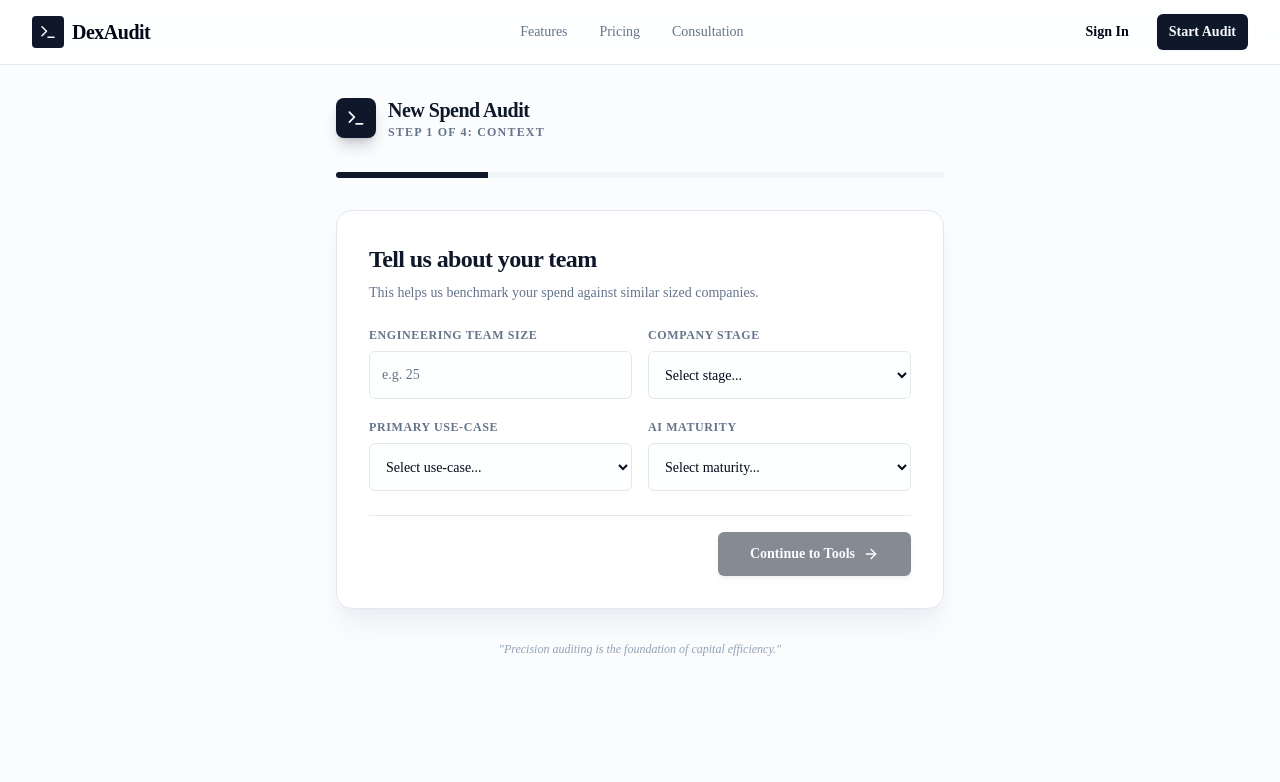
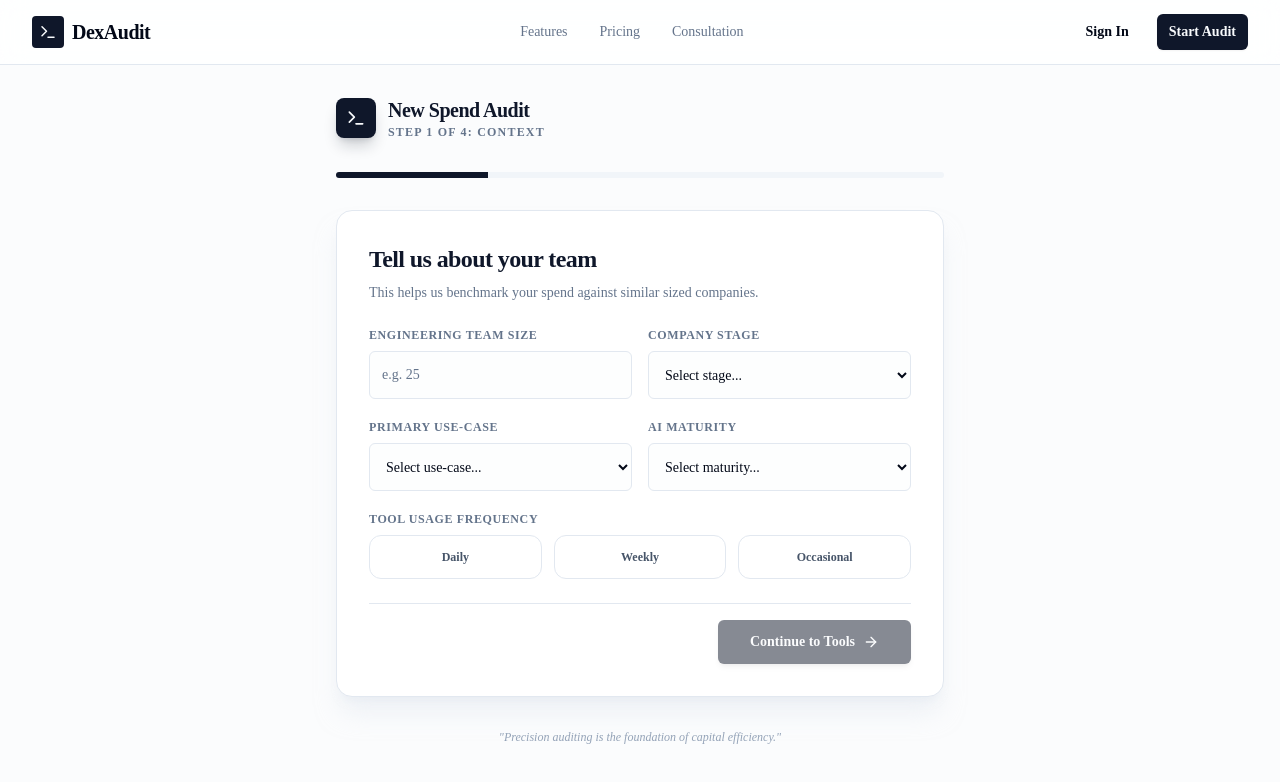
Before and after one commit to ROHITKUMAWAT001/Dexaudit, a Next.js app: page /audit/new in a window 1280 px wide. Shown: the top 782 px of the page. Built offline with nearby package versions, Linux system fonts and the light colour scheme.

Commit message:
feat: complete Phase 4 polish with usage frequency and filtering

```diff
--- a/components/audit/steps/Step1Context.tsx
+++ b/components/audit/steps/Step1Context.tsx
@@ -5,9 +5,10 @@ import { Button } from "@/components/ui/button"
 import { Input } from "@/components/ui/input"
 import { Label } from "@/components/ui/label"
 import { ArrowRight } from "lucide-react"
+import { cn } from "@/lib/utils"
 
 export function Step1Context() {
-  const { teamSize, companyStage, primaryUseCase, aiMaturity, setContext, nextStep } = useAuditStore()
+  const { teamSize, companyStage, primaryUseCase, aiMaturity, toolUsageFrequency, setContext, nextStep } = useAuditStore()
 
   const canContinue = teamSize && companyStage && primaryUseCase && aiMaturity
 
@@ -81,10 +82,30 @@ export function Step1Context() {
             </select>
           </div>
         </div>
+
+        <div className="grid gap-2">
+          <Label htmlFor="usageFrequency" className="text-xs font-bold uppercase tracking-wider text-slate-500">Tool Usage Frequency</Label>
+          <div className="grid grid-cols-3 gap-3">
+             {['Daily', 'Weekly', 'Occasional'].map((freq) => (
+                <button
+                  key={freq}
+                  onClick={() => setContext({ toolUsageFrequency: freq })}
+                  className={cn(
+                    "h-11 rounded-xl border text-xs font-bold transition-all",
+                    toolUsageFrequency === freq
+                      ? "border-primary bg-primary/5 text-primary ring-1 ring-primary"
+                      : "border-slate-200 bg-white text-slate-600 hover:border-slate-300"
+                  )}
+                >
+                  {freq}
+                </button>
+             ))}
+          </div>
+        </div>
       </div>
 
       <div className="flex justify-end pt-4 border-t">
-        <Button onClick={nextStep} disabled={!canContinue} className="h-11 px-8 font-bold shadow-md">
+        <Button onClick={nextStep} disabled={!canContinue || !toolUsageFrequency} className="h-11 px-8 font-bold shadow-md">
           Continue to Tools
           <ArrowRight className="ml-2 h-4 w-4" />
         </Button>
```
